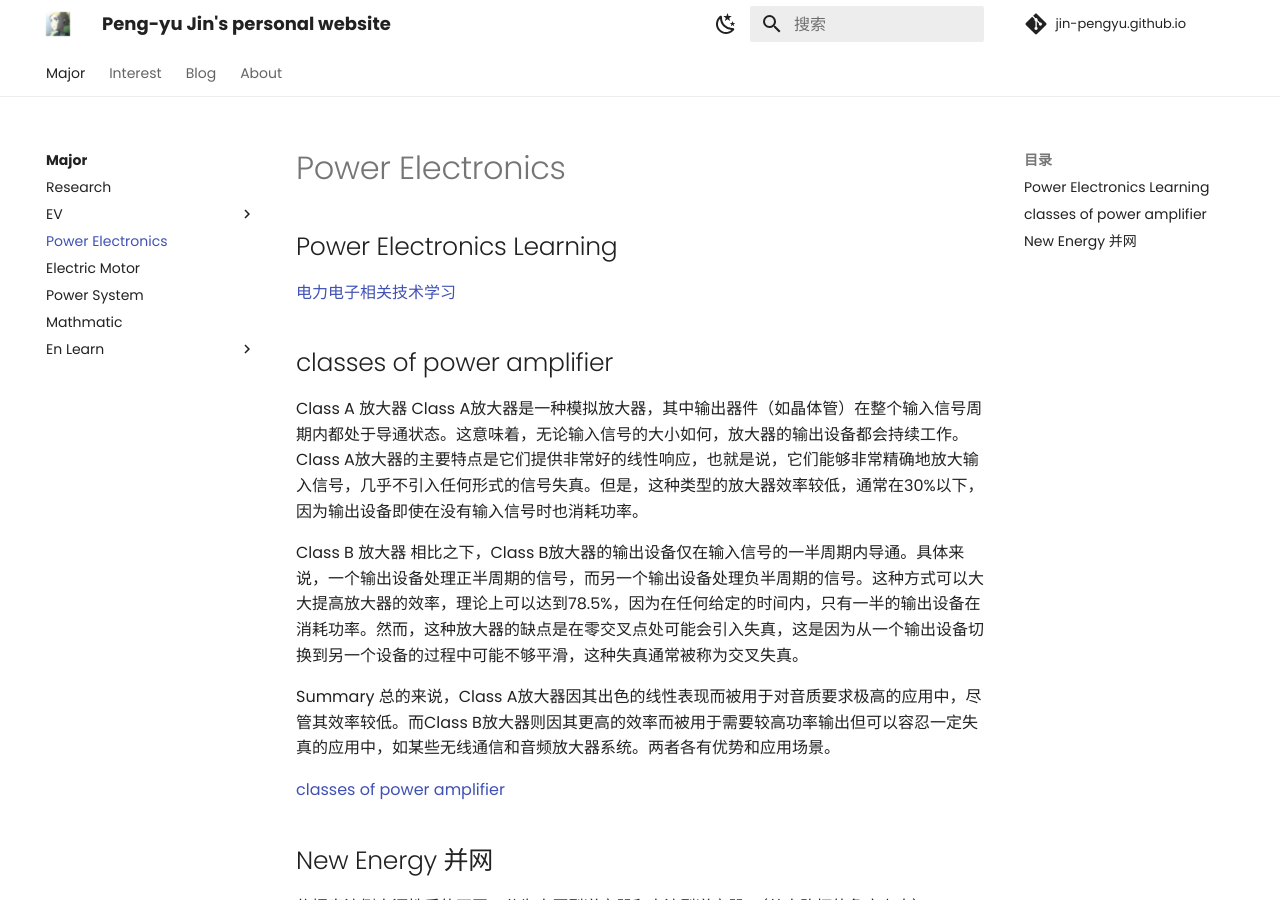
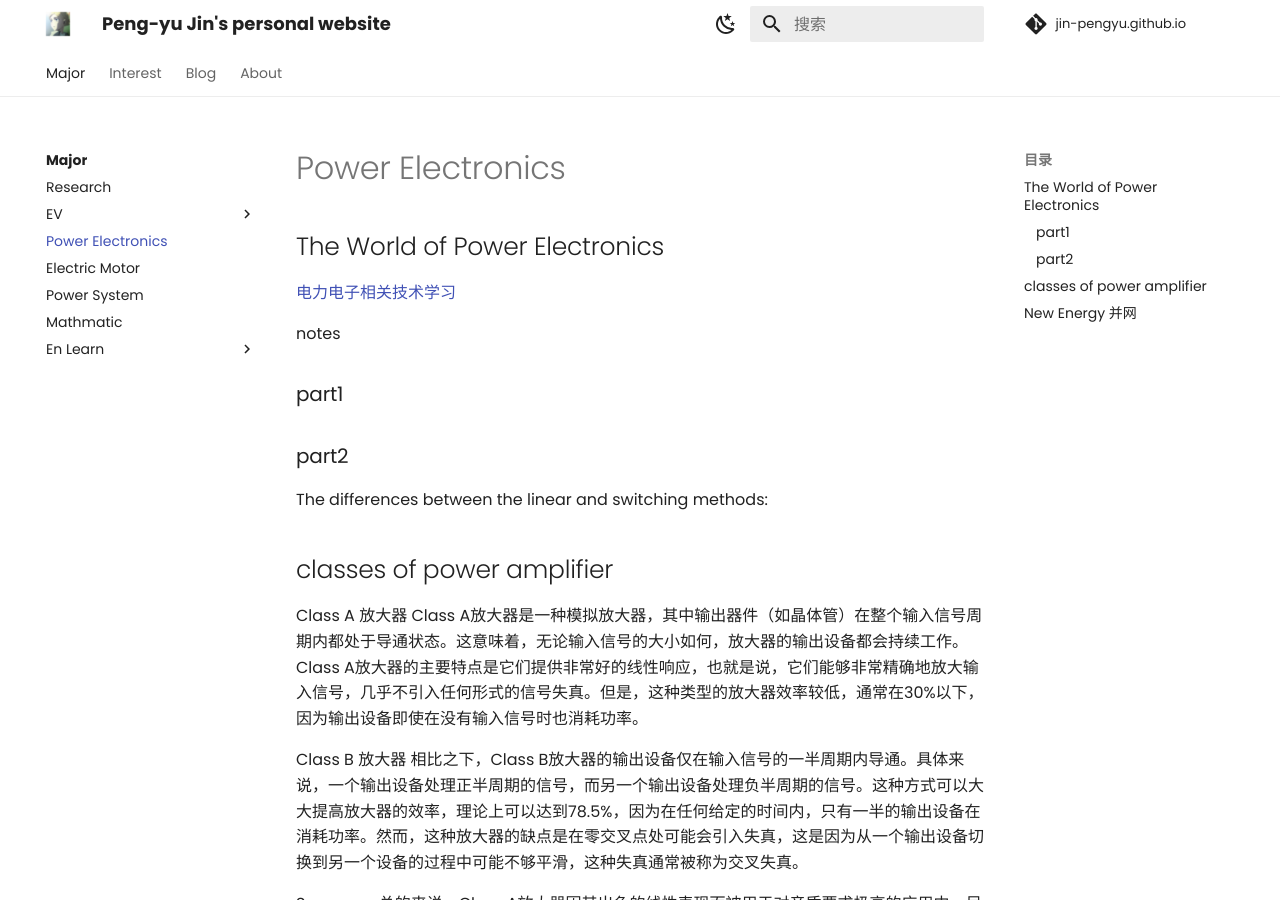
Before and after one commit to Pengyu-Jin/Pengyu-Jin.github.io, an MkDocs documentation site: the page built from docs/major/Power Electronics/PE.md, in a window 1280 px wide and 900 px high. Built offline with MkDocs 1.6.1 and Material for MkDocs 9.7.7, drawn with Linux system fonts in a browser that asks for light colours; comment, search, counter and statistics services are not loaded.

Commit message:
20240730

```diff
--- a/docs/major/Power Electronics/PE.md
+++ b/docs/major/Power Electronics/PE.md
@@ -1,6 +1,12 @@
-## Power Electronics Learning
+## The World of Power Electronics
+[电力电子相关技术学习](https://www.tdk.com/en/tech-mag/){:target=_blank}
 
-[电力电子相关技术学习](https://www.tdk.com/en/tech-mag/){:target=_blank}
+notes
+
+### part1
+### part2
+The differences between the linear and switching methods:
+
 
 
 ## classes of power amplifier
```
Also changed, not shown: docs/major/research/research.md (+1 -1 lines).
